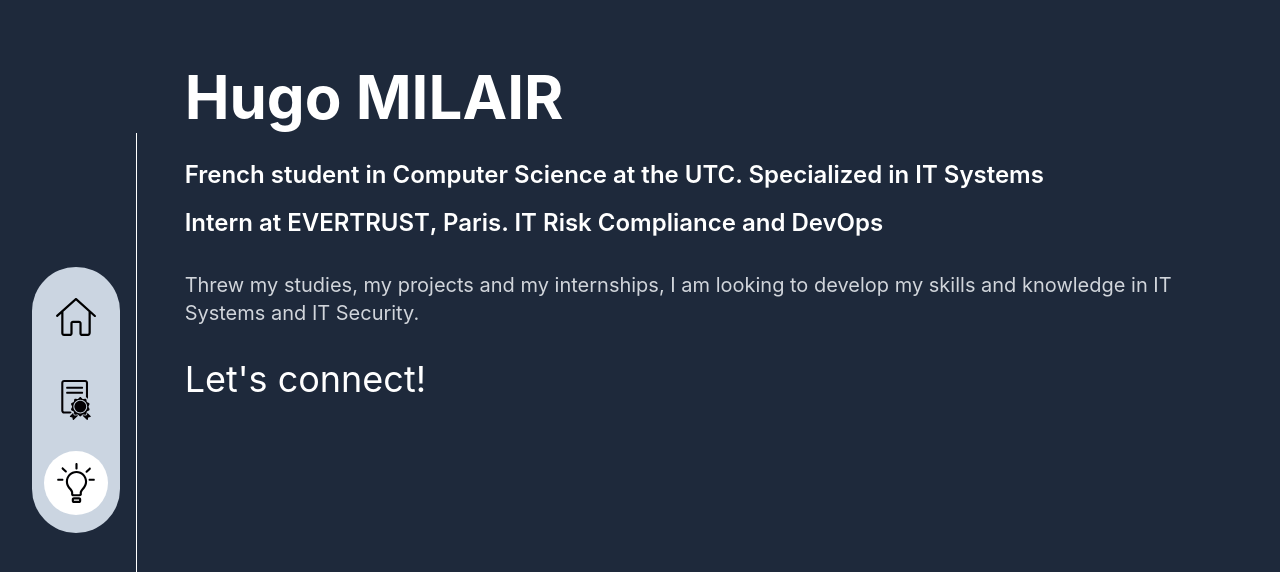
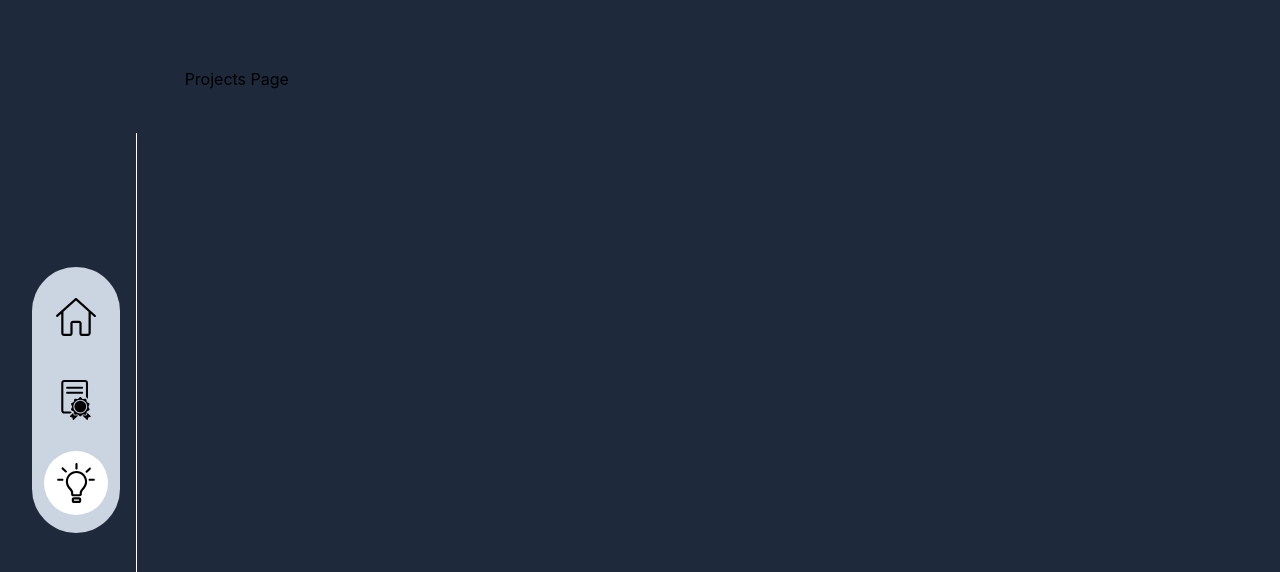
Before and after one commit to milairhu/milairhu.github.io, a React (Create React App) app: page /projects in a window 1280 px wide. Shown: the top 572 px of the page. Built offline with nearby package versions, Linux system fonts and the light colour scheme.

Commit message:
ContactBar with GitHub and LinkedIn

```diff
--- a/src/App.css
+++ b/src/App.css
@@ -39,13 +39,13 @@
 }
 
 
-a {
+.link-underlined {
   color: white;
   text-decoration: none;
   position: relative;
 }
 
-a::after {
+.link-underlined::after {
   content: "";
   position: absolute;
   width: 0;
@@ -57,7 +57,7 @@ a::after {
   transition: all 0.3s ease-in-out;
 }
 
-a:hover::after {
+.link-underlined:hover::after {
   visibility: visible;
   width: 100%;
 }
--- /dev/null
+++ b/src/components/ContactBar/ContactBar.tsx
@@ -0,0 +1,17 @@
+import React from 'react';
+import { FaGithub, FaLinkedin } from 'react-icons/fa';
+
+const ContactBar: React.FC = () => {
+  return (
+    <div className="flex space-x-3 w-fit">
+      <a href="https://github.com/milairhu" target="_blank" >
+        <FaGithub size={30} />
+      </a>
+      <a href="https://www.linkedin.com/in/hugo-milair/" target="_blank" >
+        <FaLinkedin size={30} />
+      </a>
+    </div>
+  );
+}
+
+export default ContactBar;
--- a/src/components/Home/HomePage.tsx
+++ b/src/components/Home/HomePage.tsx
@@ -1,4 +1,5 @@
 import React from 'react';
+import ContactBar from '../ContactBar/ContactBar';
 const HomePage = () => {
   return (
     <div className='h-full w-full text-white'>
@@ -6,15 +7,13 @@ const HomePage = () => {
         <div className='space-y-8'>
           <h1 className=' text-6xl font-bold text-left'>Hugo MILAIR</h1>
           <div className='space-y-4'>
-            <div className='text-2xl font-semibold text-left'>French student in Computer Science at the <a href='https://www.utc.fr/' target="_blank">UTC</a>. Specialized in IT Systems</div>
-            <div className='text-2xl font-semibold text-left'>Intern at <a href='https://evertrust.io/' target="_blank">EVERTRUST</a>, Paris. IT Risk Compliance and DevOps</div>
+            <div className='text-2xl font-semibold text-left'>French student in Computer Science at the <a className='link-underlined' href='https://www.utc.fr/' target="_blank">UTC</a>. Specialized in IT Systems</div>
+            <div className='text-2xl font-semibold text-left'>Intern at <a className='link-underlined' href='https://evertrust.io/' target="_blank">EVERTRUST</a>, Paris. IT Risk Compliance and DevOps</div>
           </div>
           <p className=' text-gray-300 text-xl'>
             Threw my studies, my projects and my internships, I am looking to develop my skills and knowledge in IT Systems and IT Security.
           </p>
-          <div>
-            <h2 className='text-4xl'>Let's connect!</h2>
-          </div>
+          <ContactBar />
 
 
         </div>
--- a/src/components/Main/Main.tsx
+++ b/src/components/Main/Main.tsx
@@ -3,6 +3,7 @@ import SideNav from '../SideNav/SideNav';
 import { TabEnum } from '../../enum/TabEnum';
 import HomePage from '../Home/HomePage';
 import ResumePage from '../Resume/ResumePage';
+import ProjectsPage from '../Projects/ProjectsPage';
 
 interface MainPageProps {
   tab : TabEnum;
@@ -25,7 +26,7 @@ const MainPage: React.FC<MainPageProps> = ({tab}) => {
                   :
                   curr === TabEnum.DIPLOMA? <ResumePage />
                   :
-                  curr === TabEnum.PROJECTS && <HomePage />
+                  curr === TabEnum.PROJECTS && <ProjectsPage />
               }
           </div>
           </div>
```
